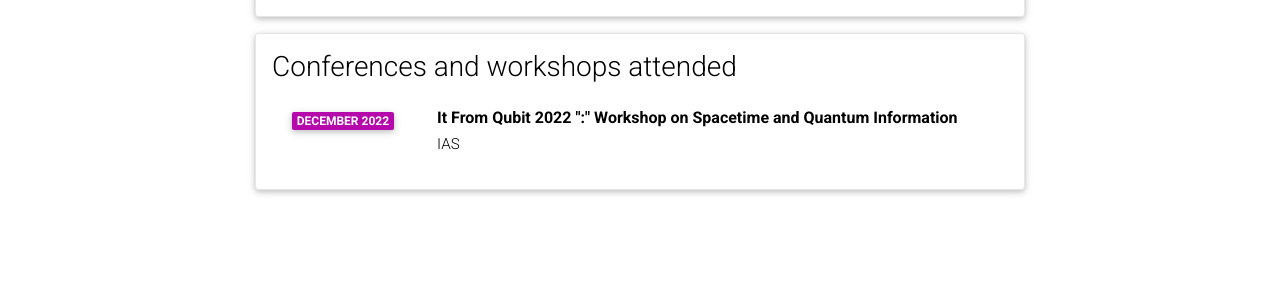
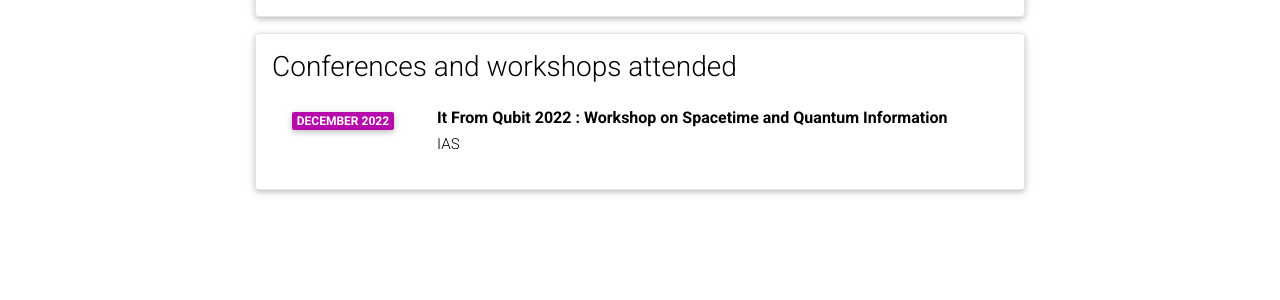
Before and after one commit to acequark/acequark.github.io, a Jekyll site: the page built from _pages/cv.md, in a window 1280 px wide. Shown: the part 403-703 px from the top of the page. Built offline with Jekyll 4.4.1, drawn with Linux system fonts in a browser that asks for light colours; comment, search, counter and statistics services are not loaded; a style sheet for code colours, icons or effects is not loaded; some of the changed lines change nothing that is shown.

Commit message:
Update cv.yml

```diff
--- a/_data/cv.yml
+++ b/_data/cv.yml
@@ -27,7 +27,7 @@
 - title: Conferences and workshops attended
   type: time_table
   contents:
-    - title: It From Qubit 2022 ":" Workshop on Spacetime and Quantum Information
+    - title: It From Qubit 2022 &#58; Workshop on Spacetime and Quantum Information
       institution: IAS
       year: December 2022
 
```
